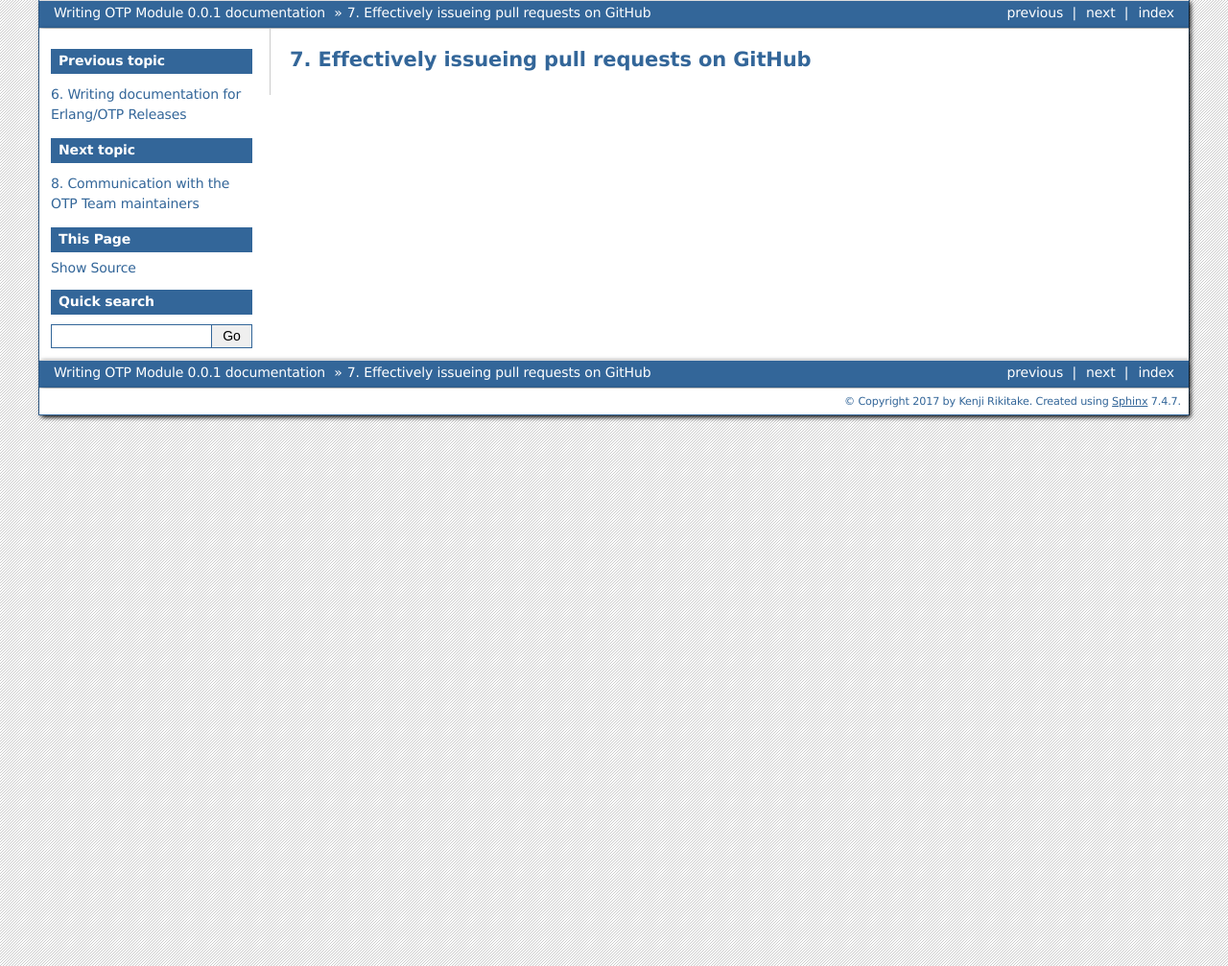
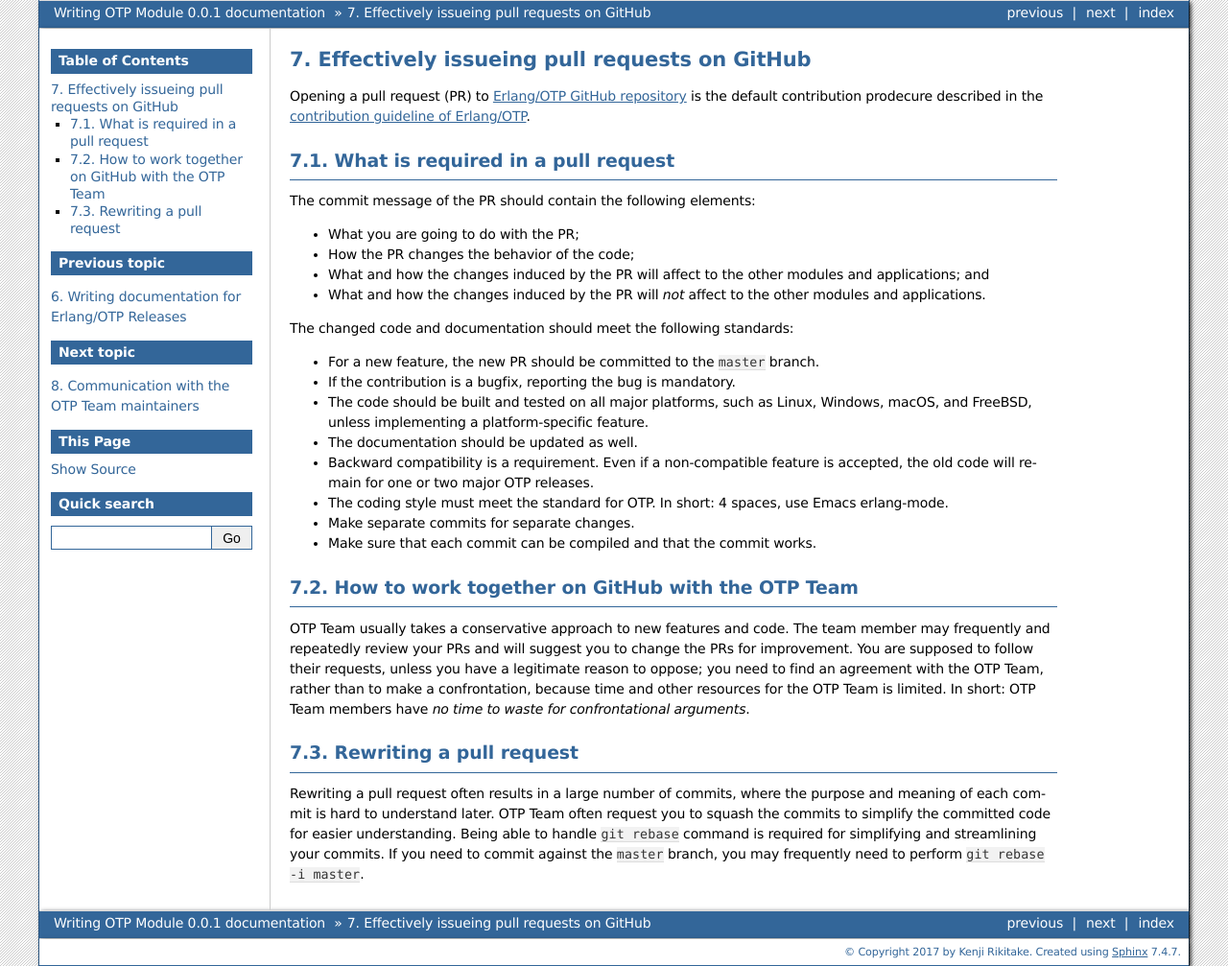
Before and after one commit to jj1bdx/writing-otp-modules, a Sphinx documentation site: the page built from draft/source/github-pr.rst, in a window 1280 px wide. Shown: the whole page at 96% size. Built offline with Sphinx 7.4.7, drawn with Linux system fonts in a browser that asks for light colours.

Commit message:
Add source/github-pr.rst

```diff
--- a/draft/source/github-pr.rst
+++ b/draft/source/github-pr.rst
@@ -2,3 +2,60 @@
 
 Effectively issueing pull requests on GitHub
 ============================================
+
+Opening a pull request (PR) to `Erlang/OTP GitHub repository
+<https://github.com/erlang/otp/>`_ is the default contribution prodecure
+described in the `contribution guideline of Erlang/OTP
+<https://github.com/erlang/otp/wiki/Contribution-Guidelines>`_.
+
+What is required in a pull request
+----------------------------------
+
+The commit message of the PR should contain the following elements:
+
+* What you are going to do with the PR;
+* How the PR changes the behavior of the code;
+* What and how the changes induced by the PR will affect to the other
+  modules and applications; and
+* What and how the changes induced by the PR will *not* affect to the
+  other modules and applications.
+
+The changed code and documentation should meet the following standards:
+
+* For a new feature, the new PR should be committed to the ``master``
+  branch.
+* If the contribution is a bugfix, reporting the bug is mandatory.
+* The code should be built and tested on all major platforms, such as
+  Linux, Windows, macOS, and FreeBSD, unless implementing a
+  platform-specific feature.
+* The documentation should be updated as well.
+* Backward compatibility is a requirement. Even if a non-compatible
+  feature is accepted, the old code will remain for one or two major
+  OTP releases.
+* The coding style must meet the standard for OTP. In short: 4 spaces,
+  use Emacs erlang-mode.
+* Make separate commits for separate changes.
+* Make sure that each commit can be compiled and that the commit works.
+
+How to work together on GitHub with the OTP Team
+------------------------------------------------
+
+OTP Team usually takes a conservative approach to new features and
+code. The team member may frequently and repeatedly review your PRs and
+will suggest you to change the PRs for improvement. You are supposed to
+follow their requests, unless you have a legitimate reason to oppose;
+you need to find an agreement with the OTP Team, rather than to make a
+confrontation, because time and other resources for the OTP Team is
+limited. In short: OTP Team members have *no time to waste for
+confrontational arguments*.
+
+Rewriting a pull request
+------------------------
+
+Rewriting a pull request often results in a large number of commits,
+where the purpose and meaning of each commit is hard to understand
+later. OTP Team often request you to squash the commits to simplify the
+committed code for easier understanding. Being able to handle ``git
+rebase`` command is required for simplifying and streamlining your
+commits. If you need to commit against the ``master`` branch, you may
+frequently need to perform ``git rebase -i master``.
```
